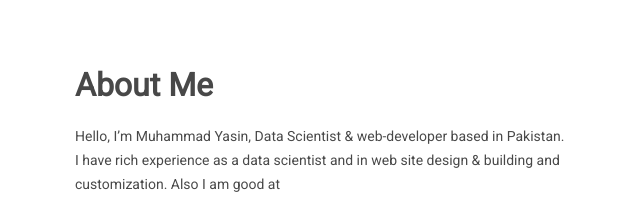
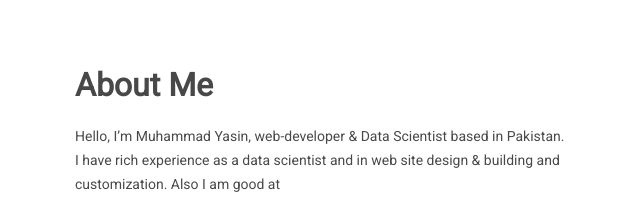
Before and after one commit to yasinicl/Myportfolio, a plain HTML site: page index.html in a window 1280 px wide. Shown: the part 840-1063 px from the top of the page, 630-1270 px from the left. Drawn offline with Linux system fonts and the light colour scheme; some packages are replaced by stand-ins of ours.

Commit message:
Update index.html

```diff
--- a/index.html
+++ b/index.html
@@ -153,7 +153,7 @@
                     <div class="col-sm-12 col-md-6">
                         <div class="mh-about-inner">
                             <h2 class="wow fadeInUp" data-wow-duration="0.8s" data-wow-delay="0.1s">About Me</h2>
-                            <p class="wow fadeInUp" data-wow-duration="0.8s" data-wow-delay="0.2s">Hello, I’m Muhammad Yasin, Data Scientist & web-developer based in Pakistan.
+                            <p class="wow fadeInUp" data-wow-duration="0.8s" data-wow-delay="0.2s">Hello, I’m Muhammad Yasin, web-developer  & Data Scientist based in Pakistan.
                             I have rich experience as a data scientist and in web site design & building
                             and customization. Also I am good at</p>
                             <div class="mh-about-tag wow fadeInUp" data-wow-duration="0.8s" data-wow-delay="0.3s">
```
